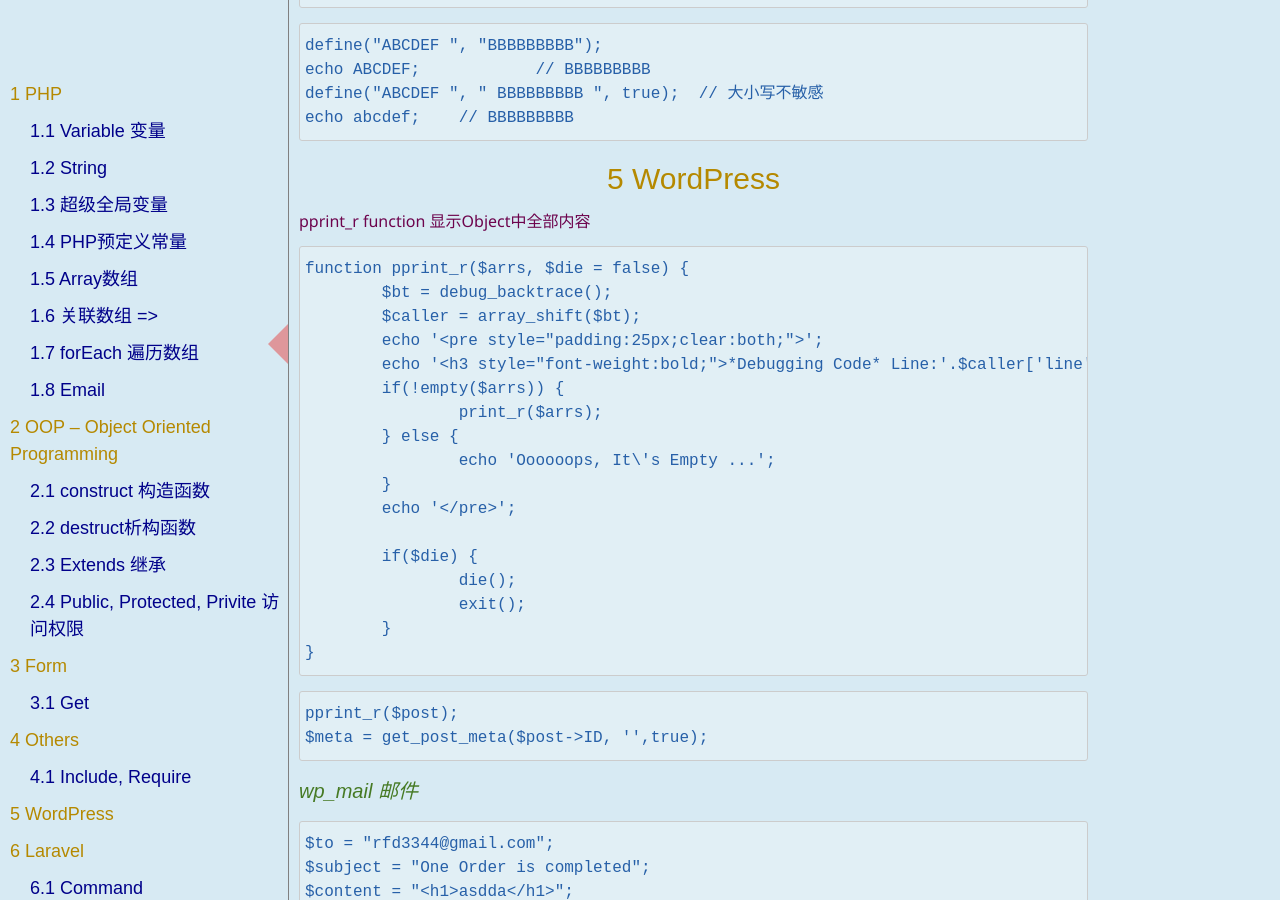
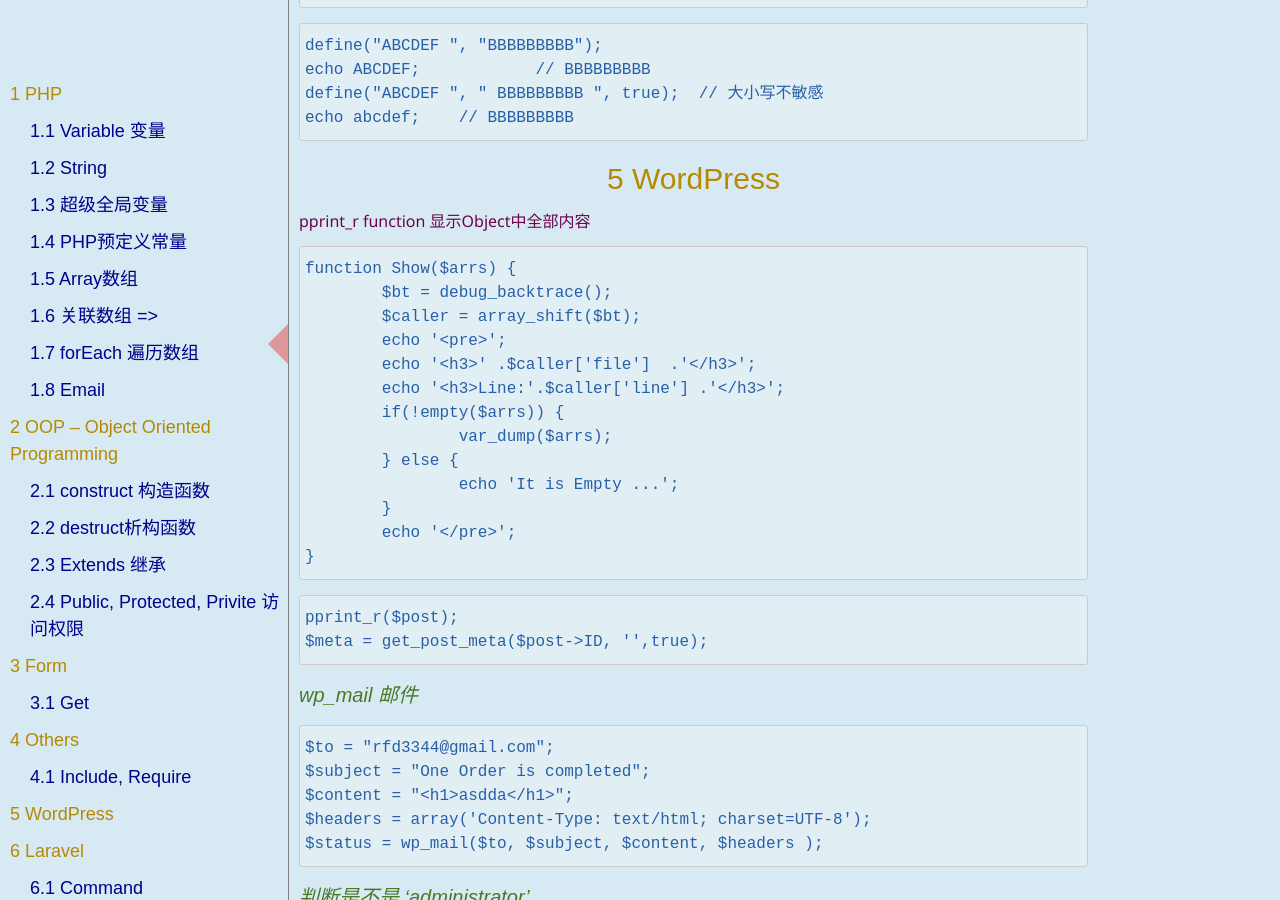
Before and after one commit to rfd3344a/rfd3344.github.io, a Jekyll site: the page built from notes/Node PHP.md, in a window 1280 px wide and 900 px high, scrolled down 5463 px. Built offline with Jekyll 4.4.1, drawn with Linux system fonts in a browser that asks for light colours; nearby versions of some CDN libraries; some web fonts are replaced; our own code applies the rules of GitHub Pages for plain Markdown files.

Commit message:
Update Node PHP.md

````diff
--- a/notes/Node PHP.md
+++ b/notes/Node PHP.md
@@ -249,22 +249,18 @@
 # WordPress
 ###### pprint_r function 显示Object中全部内容
 ```
-function pprint_r($arrs, $die = false) {
+function Show($arrs) {
 	$bt = debug_backtrace();
 	$caller = array_shift($bt);
-	echo '<pre style="padding:25px;clear:both;">';
-	echo '<h3 style="font-weight:bold;">*Debugging Code* Line:'.$caller['line'].' in '.$caller['file'].': by jinhui.</h3>';
+	echo '<pre>';
+	echo '<h3>' .$caller['file']  .'</h3>';
+	echo '<h3>Line:'.$caller['line'] .'</h3>';
 	if(!empty($arrs)) {
-		print_r($arrs);
+		var_dump($arrs);
 	} else {
-		echo 'Oooooops, It\'s Empty ...';
+		echo 'It is Empty ...';
 	}
 	echo '</pre>';
-
-	if($die) {
-		die();
-		exit();
-	}
 }
 ```
 ```
````
